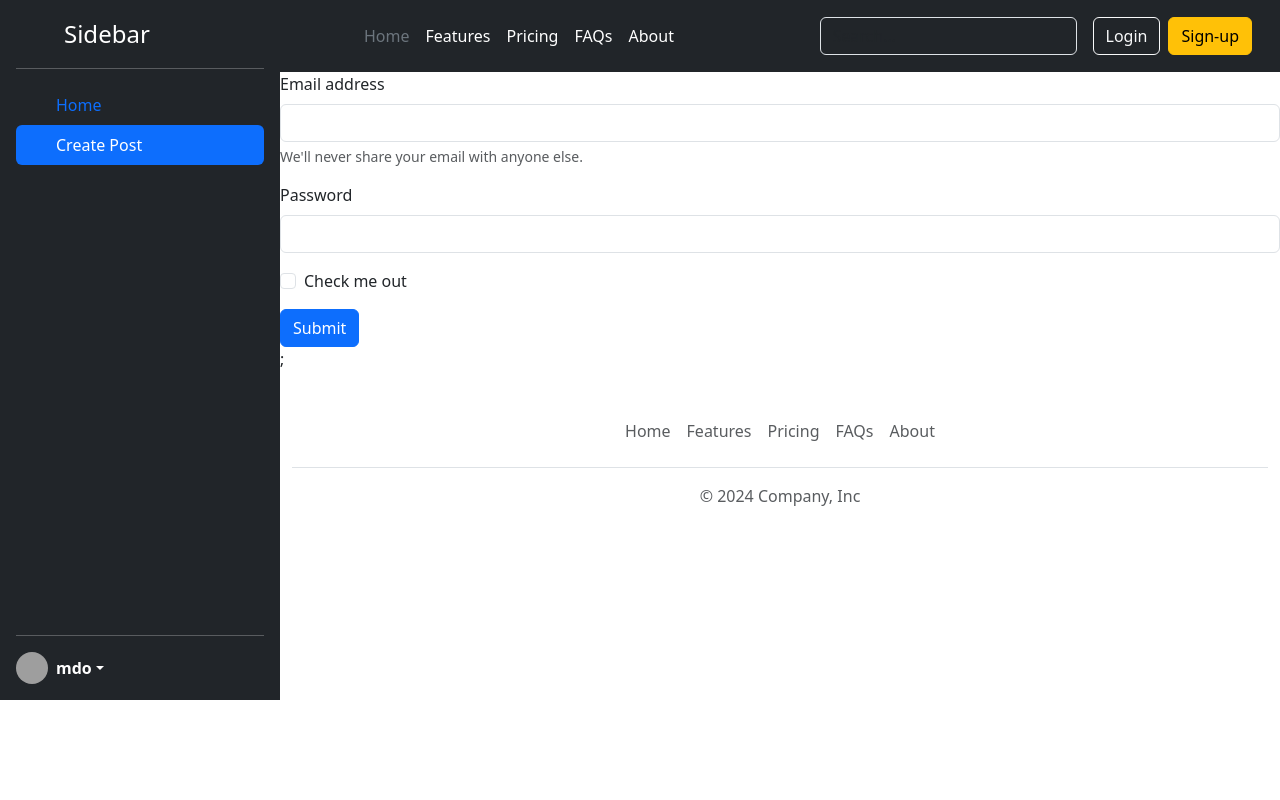
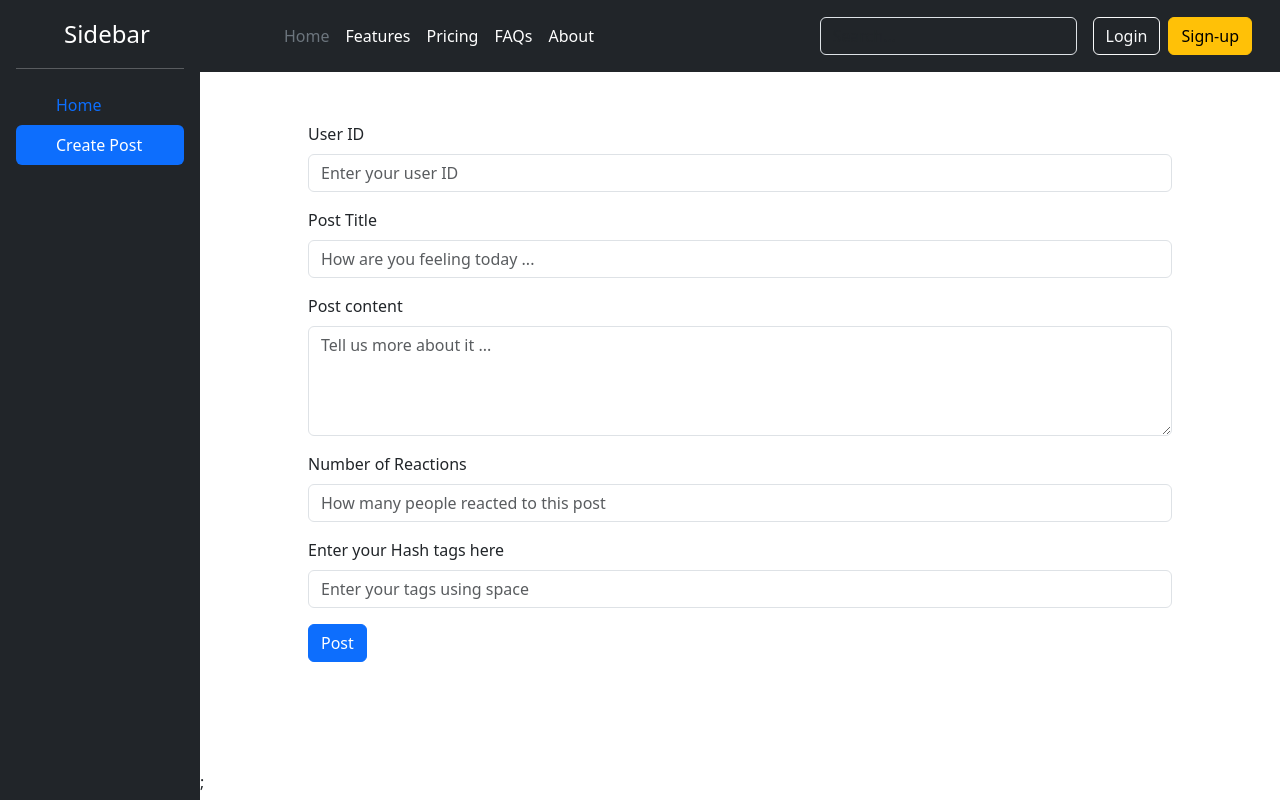
Before and after one commit to yasirse/social-media, a React (Vite) app: page / in a window 1280 px wide. Both pictures are taken after a click on the item "Create Post". Shown: the top 800 px of the page. Built offline with nearby package versions, Linux system fonts and the light colour scheme; grey boxes are pictures that could not be loaded.

Commit message:
create post manualy completed

```diff
--- a/src/App.css
+++ b/src/App.css
@@ -18,3 +18,8 @@
 .reactions{
     margin: 15px 0 0 0;
 }
+.create-post{
+    width: 80%;
+    margin:10%;
+    margin-top: 50px;
+}
--- a/src/components/CreatePost.jsx
+++ b/src/components/CreatePost.jsx
@@ -1,19 +1,59 @@
+import { useContext, useRef } from "react";
+import {PostList} from "../store/post-list-store";
+
 const CreatePost=()=>{
-    return(<form>
+  const {addPost}=useContext(PostList);
+  //const {deletePost}=useContext(PostList);
+  const userIdElement= useRef();
+  const postTitleElement= useRef();
+  const postBodyElement= useRef();
+  const reactionsElement= useRef();
+  const tagsElement= useRef();
+  const handleSubmit=(event)=>
+  {
+    event.preventDefault();
+    const userId=userIdElement.current.value;
+    const postTitle= postTitleElement.current.value;
+    const postBody= postBodyElement.current.value;
+    const reactions= reactionsElement.current.value;
+    const tags=tagsElement.current.value.split(" ");
+
+    userIdElement.current.value="";
+    postTitleElement.current.value="";
+    postBodyElement.current.value="";
+    reactionsElement.current.value="";
+    tagsElement.current.value="";
+    //deletePost();
+    addPost(userId,postTitle,postBody,reactions,tags);
+  }
+    return(
+    <form className="create-post" onSubmit={handleSubmit}>
+
         <div className="mb-3">
-          <label htmlFor="exampleInputEmail1" className="form-label">Email address</label>
-          <input type="email" className="form-control" id="exampleInputEmail1" aria-describedby="emailHelp"/>
-          <div id="emailHelp" className="form-text">We'll never share your email with anyone else.</div>
+          <label htmlFor="userid" className="form-label">User ID</label>
+          <input type="text" ref={userIdElement}  id ="userid" className="form-control" placeholder="Enter your user ID"/>
+        </div>
+
+        <div className="mb-3">
+          <label htmlFor="title" className="form-label">Post Title</label>
+          <input type="text" ref={postTitleElement} id ="title" className="form-control" placeholder="How are you feeling today ..."/>
+        </div>
+
+        <div className="mb-3">
+          <label htmlFor="body" className="form-label">Post content</label>
+          <textarea id ="body" ref={postBodyElement} type="text" rows="4" className="form-control" placeholder="Tell us more about it ..."/>
+        </div>
+
+        <div className="mb-3">
+          <label htmlFor="Reactions" className="form-label">Number of Reactions</label>
+          <input type="text" ref={reactionsElement} id ="Reactions" className="form-control" placeholder="How many people reacted to this post"/>
         </div>
         <div className="mb-3">
-          <label htmlFor="exampleInputPassword1" className="form-label">Password</label>
-          <input type="password" className="form-control" id="exampleInputPassword1"/>
+          <label htmlFor="tags" className="form-label">Enter your Hash tags here</label>
+          <input type="text" ref={tagsElement} id ="tags" className="form-control" placeholder="Enter your tags using space"/>
         </div>
-        <div className="mb-3 form-check">
-          <input type="checkbox" className="form-check-input" id="exampleCheck1"/>
-          <label className="form-check-label" htmlFor="exampleCheck1">Check me out</label>
-        </div>
-        <button type="submit" className="btn btn-primary">Submit</button>
+
+        <button type="submit" className="btn btn-primary">Post</button>
       </form>);
 };
 export default CreatePost;
--- a/src/components/Sidebar.jsx
+++ b/src/components/Sidebar.jsx
@@ -1,6 +1,6 @@
 const Sidebar=({selected,setSelectedTab})=>{
     return(
-    <div className="d-flex flex-column flex-shrink-0 p-3 text-bg-dark sidebar" style={{width: "280px"}} >
+    <div className="d-flex flex-column flex-shrink-0 p-3 text-bg-dark sidebar" style={{width: "200px"}} >
         <a href="/" className="d-flex align-items-center mb-3 mb-md-0 me-md-auto text-white text-decoration-none">
           <svg className="bi pe-none me-2" width="40" height="32"><use xlinkHref="#bootstrap"></use></svg>
           <span className="fs-4">Sidebar</span>
@@ -15,7 +15,6 @@ const Sidebar=({selected,setSelectedTab})=>{
           </li>
           <li  onClick={
             ()=>{
-              console.log("clicked");
               setSelectedTab("CreatePost");}}>
             <a href="#" className={`nav-link text-white ${selected==="CreatePost"&&"active"}`}>
               <svg className="bi pe-none me-2" width="16" height="16"><use xlinkHref="#speedometer2"></use></svg>
--- a/src/store/post-list-store.jsx
+++ b/src/store/post-list-store.jsx
@@ -6,17 +6,33 @@ const postListReducer=(currPostList,action)=>
     let newPostList= currPostList;
     if(action.type==="DELETE_POST")
         {
-            console.log("postListReducer called"+newPostList[0].id);
             newPostList=currPostList.filter(post=>post.id!==action.payload.postId);
-            console.log("postListReducer called"+newPostList[0].id);
         }
+        else if(action.type==="ADD_POST")
+            {
+                newPostList=[action.payload,...currPostList];
+            }
         return newPostList;
 }
-const PostListProvider=({children})=>{
-    const [postList,dispatchPostList]=useReducer(postListReducer,DEFAULT_POST_LIST);
-    const addPost=()=>{ }
+const PostListProvider=({children})=>
+    {
+        const [postList,dispatchPostList]=useReducer(postListReducer,DEFAULT_POST_LIST);
+        const addPost=(userId,postTitle,postBody,reactions,tags)=>
+        {
+            console.log(`${userId}  ${postTitle} ${postBody} ${reactions} ${tags} `);
+            dispatchPostList({
+                type:"ADD_POST",
+                payload:{
+                    id:Date.now(),
+                    title:postTitle,
+                    body:postBody,
+                    reactions:15,
+                    userId:userId,
+                    tags:tags,},
+                });
+        }
 
-    const deletePost=(postId)=>{
+        const deletePost=(postId)=>{
        dispatchPostList({
         type:"DELETE_POST",
         payload:{postId,},
```
